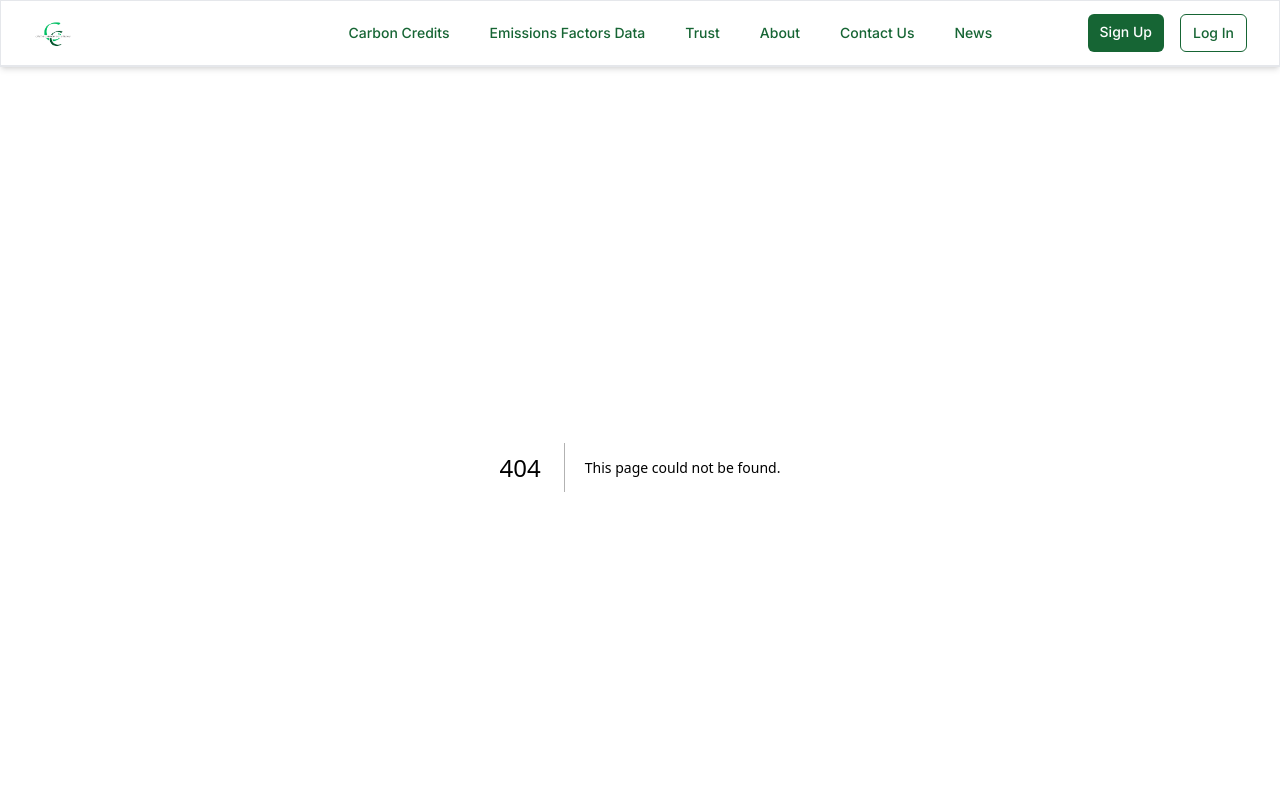
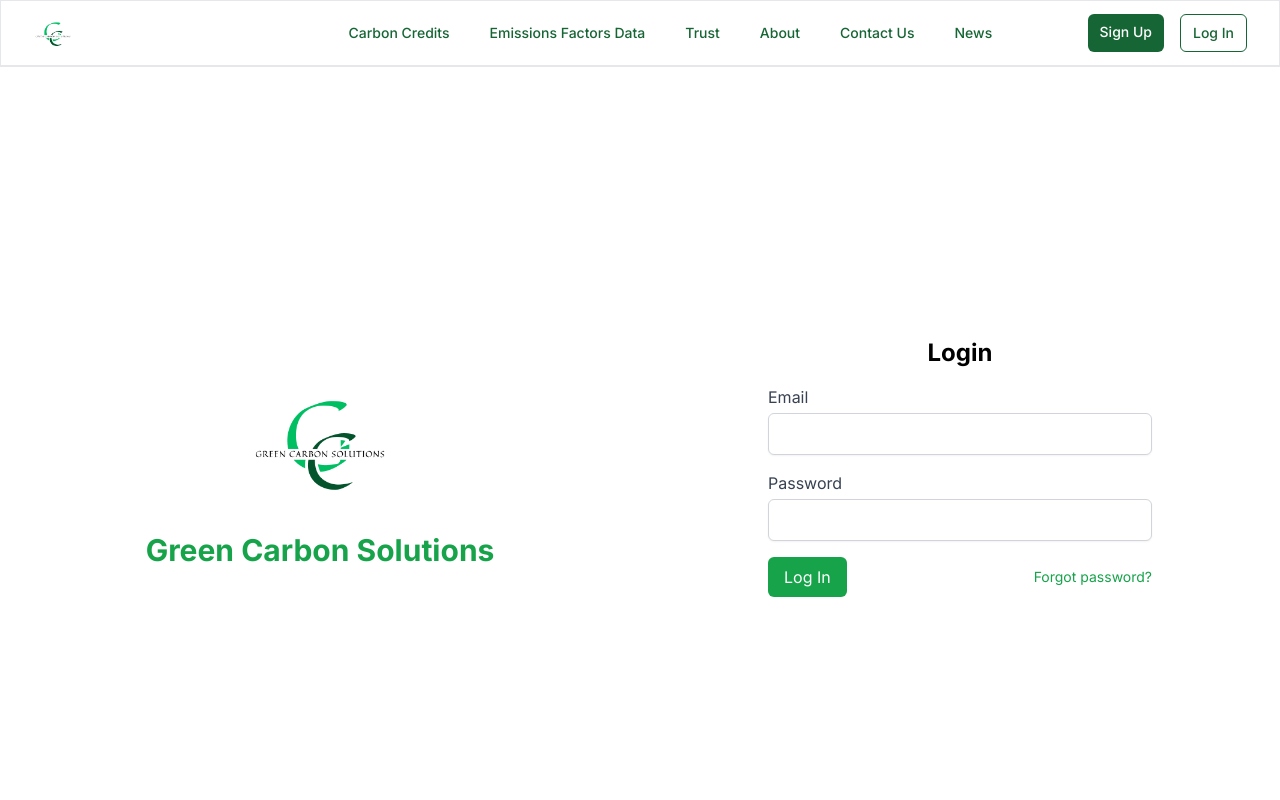
Before and after one commit to Smart-Legacy/carbon-credit-market-place-frontend, a Next.js app: page /login in a window 1280 px wide. Before the commit this address had no page. Shown: the top 800 px of the page. Built offline with nearby package versions, Linux system fonts and the light colour scheme.

Commit message:
different pages

```diff
--- /dev/null
+++ b/app/login/page.js
@@ -0,0 +1,129 @@
+"use client";
+
+import Image from "next/image";
+import Link from "next/link";
+import { useState } from "react";
+import { useRouter } from "next/navigation";
+
+const LoginPage = () => {
+  const router = useRouter();
+  const [email, setEmail] = useState("");
+  const [password, setPassword] = useState("");
+  const [notification, setNotification] = useState(null);
+  const [loading, setLoading] = useState(false);
+
+  const handleSubmit = (e) => {
+    e.preventDefault();
+    // Handle login logic here
+    setLoading(true);
+
+    setTimeout(() => {
+      setNotification({ message: "Login successful!", type: "success" });
+      setLoading(false);
+    }, 2000);
+
+    setTimeout(() => {
+      setNotification(null);
+      router.push("/");
+    }, 5000);
+  };
+
+  return (
+    <div className="min-h-screen flex flex-col lg:flex-row bg-white">
+      {notification && (
+        <div
+          className={`fixed top-0 left-1/2 transform -translate-x-1/2 mt-4 p-4 rounded shadow-lg z-10 ${
+            notification.type === "success" ? "bg-green-500" : "bg-red-500"
+          } text-white`}
+        >
+          {notification.message}
+        </div>
+      )}
+      <div className="flex flex-col items-center justify-center lg:w-1/2 p-8 lg:p-12">
+        <Image
+          src="/image.png"
+          alt="Green Carbon Solutions Logo"
+          width={150}
+          height={150}
+        />
+        <h1 className="text-lg md:text-3xl font-bold mt-4 text-green-600 text-center">
+          Green Carbon Solutions
+        </h1>
+      </div>
+      <div className="flex flex-col items-center justify-center lg:w-1/2 p-8 lg:p-12 bg-white">
+        <h2 className="text-2xl font-bold mb-4">Login</h2>
+        <form onSubmit={handleSubmit} className="w-full max-w-sm">
+          <div className="mb-4">
+            <label htmlFor="email" className="block text-gray-700">
+              Email
+            </label>
+            <input
+              id="email"
+              type="email"
+              value={email}
+              onChange={(e) => setEmail(e.target.value)}
+              className="mt-1 block w-full px-4 py-2 border border-gray-300 rounded-md shadow-sm focus:outline-none focus:ring-green-500 focus:border-green-500"
+              required
+            />
+          </div>
+          <div className="mb-4">
+            <label htmlFor="password" className="block text-gray-700">
+              Password
+            </label>
+            <input
+              id="password"
+              type="password"
+              value={password}
+              onChange={(e) => setPassword(e.target.value)}
+              className="mt-1 block w-full px-4 py-2 border border-gray-300 rounded-md shadow-sm focus:outline-none focus:ring-green-500 focus:border-green-500"
+              required
+            />
+          </div>
+          <div className="flex items-center justify-between">
+            <button
+              type="submit"
+              disabled={loading}
+              className="bg-green-600 text-white py-2 px-4 rounded-md hover:bg-green-700"
+            >
+              {loading ? (
+                <div className="flex items-center justify-center">
+                  <svg
+                    className="animate-spin h-5 w-5 mr-3 text-white"
+                    xmlns="http://www.w3.org/2000/svg"
+                    fill="none"
+                    viewBox="0 0 24 24"
+                  >
+                    <circle
+                      className="opacity-25"
+                      cx="12"
+                      cy="12"
+                      r="10"
+                      stroke="currentColor"
+                      strokeWidth="4"
+                    ></circle>
+                    <path
+                      className="opacity-75"
+                      fill="currentColor"
+                      d="M4 12a8 8 0 018-8V0C5.373 0 0 5.373 0 12h4zm2 5.291A7.962 7.962 0 014 12H0c0 3.042 1.135 5.824 3 7.938l3-2.647z"
+                    ></path>
+                  </svg>
+                  Logging In...
+                </div>
+              ) : (
+                "Log In"
+              )}
+            </button>
+            <Link
+              href="/forgot-password"
+              className="text-sm text-green-600 hover:underline"
+            >
+              Forgot password?
+            </Link>
+          </div>
+        </form>
+      </div>
+    </div>
+  );
+};
+
+export default LoginPage;
--- /dev/null
+++ b/app/signup/page.js
@@ -0,0 +1,152 @@
+"use client";
+
+import Image from "next/image";
+import Link from "next/link";
+import { useState } from "react";
+import { useRouter } from "next/navigation";
+
+const SignupPage = () => {
+  const router = useRouter();
+  const [email, setEmail] = useState("");
+  const [password, setPassword] = useState("");
+
+  const handleSubmit = (e) => {
+    e.preventDefault();
+    // Handle login logic here
+    setLoading(true);
+
+    setTimeout(() => {
+      setNotification({ message: "Signup successful!", type: "success" });
+      setLoading(false);
+      //   router.push("/");
+    }, 2000);
+
+    setTimeout(() => setNotification(null), 5000);
+  };
+
+  return (
+    <div className="min-h-screen flex flex-col lg:flex-row bg-white">
+      {notification && (
+        <div
+          className={`fixed top-0 left-1/2 transform -translate-x-1/2 mt-4 p-4 rounded shadow-lg z-10 ${
+            notification.type === "success" ? "bg-green-500" : "bg-red-500"
+          } text-white`}
+        >
+          {notification.message}
+        </div>
+      )}
+      <div className="flex flex-col items-center justify-center lg:w-1/2 p-8 lg:p-12">
+        <Image
+          src="/image.png"
+          alt="Green Carbon Solutions Logo"
+          width={150}
+          height={150}
+        />
+        <h1 className="text-lg md:text-3xl font-bold mt-4 text-green-600 text-center">
+          Green Carbon Solutions
+        </h1>
+      </div>
+      <div className="flex flex-col items-center justify-center lg:w-1/2 p-8 lg:p-12 bg-white">
+        <h2 className="text-2xl font-bold mb-4">Login</h2>
+        <form onSubmit={handleSubmit} className="w-full max-w-sm">
+          <div className="mb-4">
+            <label htmlFor="email" className="block text-gray-700">
+              Email
+            </label>
+            <input
+              id="email"
+              type="email"
+              value={email}
+              onChange={(e) => setEmail(e.target.value)}
+              className="mt-1 block w-full px-4 py-2 border border-gray-300 rounded-md shadow-sm focus:outline-none focus:ring-green-500 focus:border-green-500"
+              required
+            />
+          </div>
+          <div className="mb-4">
+            <label htmlFor="password" className="block text-gray-700">
+              Password
+            </label>
+            <input
+              id="password"
+              type="password"
+              value={password}
+              onChange={(e) => setPassword(e.target.value)}
+              className="mt-1 block w-full px-4 py-2 border border-gray-300 rounded-md shadow-sm focus:outline-none focus:ring-green-500 focus:border-green-500"
+              required
+            />
+          </div>
+          <div className="mb-4">
+            <label htmlFor="password" className="block text-gray-700">
+              Resubmit Password
+            </label>
+            <input
+              id="password"
+              type="password"
+              value={password}
+              onChange={(e) => setPassword(e.target.value)}
+              className="mt-1 block w-full px-4 py-2 border border-gray-300 rounded-md shadow-sm focus:outline-none focus:ring-green-500 focus:border-green-500"
+              required
+            />
+          </div>
+          <div className="mb-4">
+            <label htmlFor="status" className="block text-gray-700">
+              Type of account
+            </label>
+            <select
+              id="status"
+              name="status"
+              required
+              className="mt-1 block w-full px-4 py-2 border border-gray-300 rounded-md shadow-sm focus:outline-none focus:ring-green-500 focus:border-green-500"
+            >
+              <option value="Active">Carbon Buyer</option>
+              <option value="Inactive">Carbon Seller</option>
+            </select>
+          </div>
+          <div className="flex items-center justify-between">
+            <button
+              type="submit"
+              disabled={loading}
+              className="bg-green-600 text-white py-2 px-4 rounded-md hover:bg-green-700"
+            >
+              {loading ? (
+                <div className="flex items-center justify-center">
+                  <svg
+                    className="animate-spin h-5 w-5 mr-3 text-white"
+                    xmlns="http://www.w3.org/2000/svg"
+                    fill="none"
+                    viewBox="0 0 24 24"
+                  >
+                    <circle
+                      className="opacity-25"
+                      cx="12"
+                      cy="12"
+                      r="10"
+                      stroke="currentColor"
+                      strokeWidth="4"
+                    ></circle>
+                    <path
+                      className="opacity-75"
+                      fill="currentColor"
+                      d="M4 12a8 8 0 018-8V0C5.373 0 0 5.373 0 12h4zm2 5.291A7.962 7.962 0 014 12H0c0 3.042 1.135 5.824 3 7.938l3-2.647z"
+                    ></path>
+                  </svg>
+                  Signing Up...
+                </div>
+              ) : (
+                "Sign Up"
+              )}
+            </button>
+            <Link
+              href="/login"
+              className="text-sm text-green-600 hover:underline"
+            >
+              login
+            </Link>
+          </div>
+        </form>
+      </div>
+    </div>
+  );
+};
+
+export default SignupPage;
--- a/components/MainPageCarousel/index.js
+++ b/components/MainPageCarousel/index.js
@@ -13,6 +13,7 @@
     title: "Explore the Carbon Credit Market",
     text: "Discover various carbon credit projects and invest in sustainable initiatives.",
     link: "/market",
+    linkName: "Go to market",
     imageUrl: "/bg1.png",
   },
   {
@@ -20,6 +21,7 @@
     title: "Contact Us",
     text: "Get in touch with our team for more information on carbon credits and sustainable investments.",
     link: "/contact",
+    linkName: "Contact Us",
     imageUrl: "/bg2.png",
   },
   {
@@ -27,6 +29,7 @@
     title: "Work with Us",
     text: "Join our team and contribute to a greener future through carbon credit projects.",
     link: "/careers",
+    linkName: "Work with Us",
     imageUrl: "/bg3.png",
   },
 ];
@@ -69,7 +72,7 @@
               href={item.link}
               className="inline-block mt-2 bg-green-900 hover:bg-green-700 text-white font-semibold py-2 px-4 rounded-lg transition-colors duration-300"
             >
-              Go To
+              {item.linkName}
             </Link>
           </div>
         </div>
```
Also changed, not shown: app/about/page.js (added), app/carbon-credits/page.js (added), app/contact-us/page.js (added), app/emmisisions-factors-data/page.js (added), app/news/page.js (added), app/trust/page.js (added).
